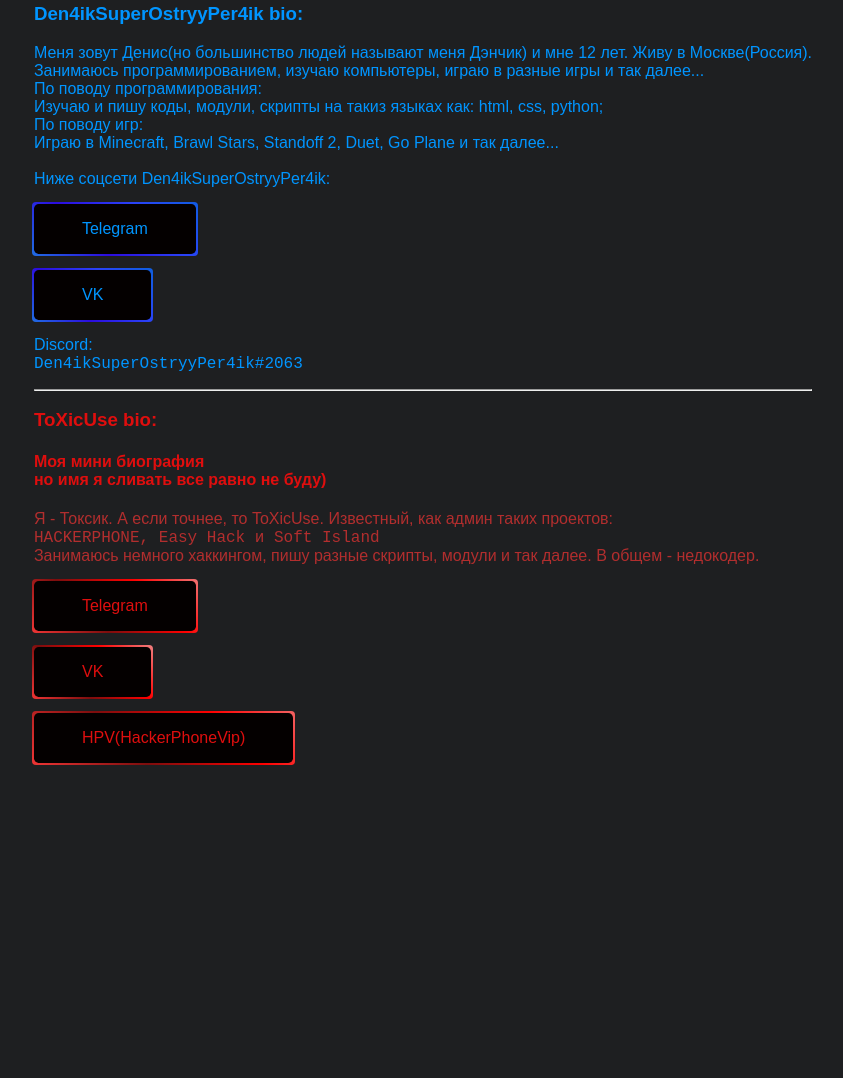
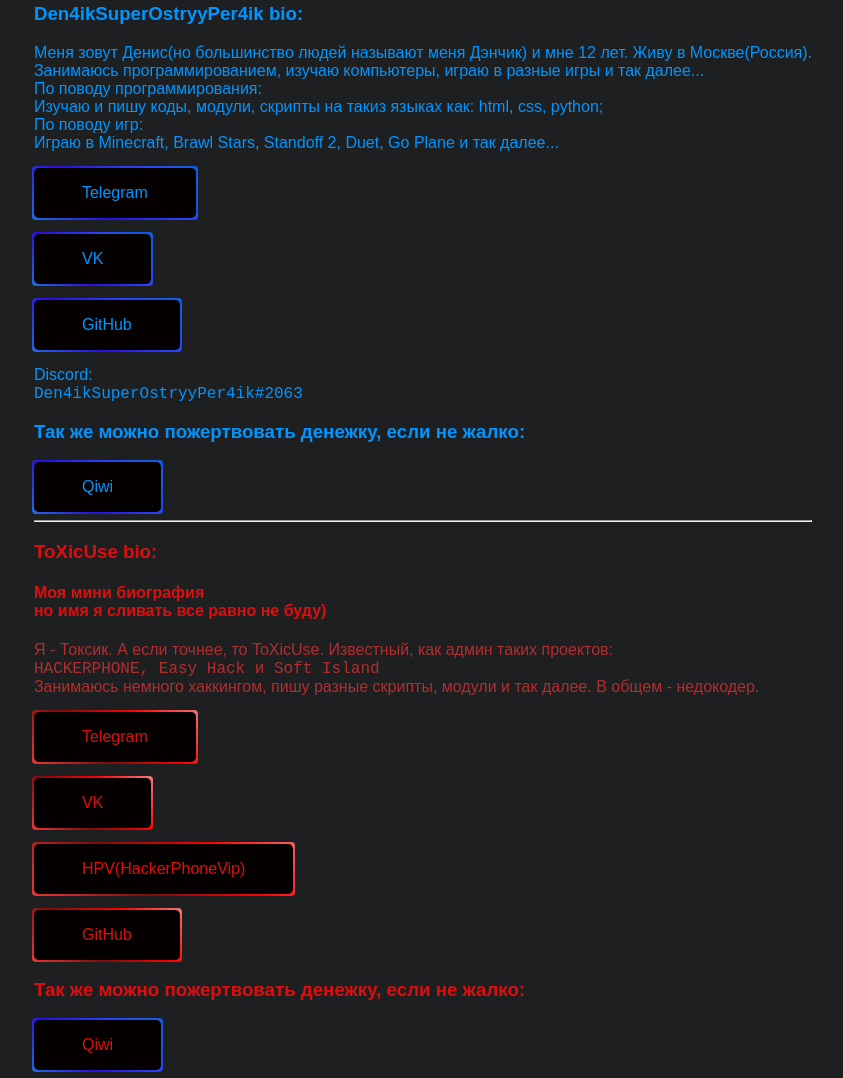
Before and after one commit to Den4ikSuperOstryyPer4ik/html-my-bio-site, a plain HTML site: page index.html in a window 1280 px wide. Shown: the part 122-1200 px from the top of the page, without its empty margins (217-1060 px from the left). Before the commit the page ends 893 px from the top, so only its background shows below. Drawn offline with Linux system fonts and the light colour scheme; files that its build step writes are made by us from their sources.

Commit message:
Update index.html

```diff
--- a/index.html
+++ b/index.html
@@ -14,12 +14,16 @@
             <p class="info">Меня зовут Денис(но большинство людей называют меня Дэнчик) и мне 12 лет. Живу в Москве(Россия).<br>
             Занимаюсь программированием, изучаю компьютеры, играю в разные игры и так далее...
             <br>По поводу программирования: <br>Изучаю и пишу коды, модули, скрипты на такиз языках как: html, css, python;
-            <br>По поводу игр: <br>Играю в Minecraft, Brawl Stars, Standoff 2, Duet, Go Plane и так далее...
-            <br> <br>Ниже соцсети Den4ikSuperOstryyPer4ik:</p>
-                <a class="btn" href="https://t.me/Den4ikSuperOstryyPer4ik"><font color="#0095ff">Telegram</font></a>
-                <p></p>
-                <a class="btn" href="https://vk.com/Den4ikSuperOstryyPer4ik"><font color="#0095ff">VK</font></a>
-                <p class="info">Discord:<br><font size="4" face="monospace">Den4ikSuperOstryyPer4ik#2063</font> </p>
+            <br>По поводу игр: <br>Играю в Minecraft, Brawl Stars, Standoff 2, Duet, Go Plane и так далее...</p>
+            <a class="btn" href="https://t.me/Den4ikSuperOstryyPer4ik"><font color="#0095ff">Telegram</font></a>
+            <p></p>
+            <a class="btn" href="https://vk.com/Den4ikSuperOstryyPer4ik"><font color="#0095ff">VK</font></a>
+            <p></p>
+            <a class="btn" href="https://github.com/Den4ikSuperOstryyPer4ik"><font color="#0095ff">GitHub</font></a>
+            <p class="info">Discord:<br><font size="4" face="monospace">Den4ikSuperOstryyPer4ik#2063</font> </p>
+            <h3 class="info">Так же можно пожертвовать денежку, если не жалко:</h3>
+            <p></p>
+            <a class="btn" href="qiwi.com/n/DEN4IKPE4IK855"><font color="#0095ff">Qiwi</font></a>
         </div>
         <hr>
         <div>
@@ -31,6 +35,11 @@
             <a class="btn-tox" href="https://vk.com/Toxyy"><font color="#df0e0e">VK</font></a>
             <p></p>
             <a class="btn-tox" href="https://t.me/HACKER_PHONE_VIP_CHAT"><font color="#df0e0e">HPV(HackerPhoneVip)</font></a>
+            <p></p>
+            <a class="btn-tox" href="https://github.com/ToXic2290"><font color="#df0e0e">GitHub</font></a>
+            <h3 class="tox">Так же можно пожертвовать денежку, если не жалко:</h3>
+            <p></p>
+            <a class="btn" href="qiwi.com/n/TOXIC2290"><font color="#df0e0e">Qiwi</font></a>
         </div>
     </div>
   </body>
```
